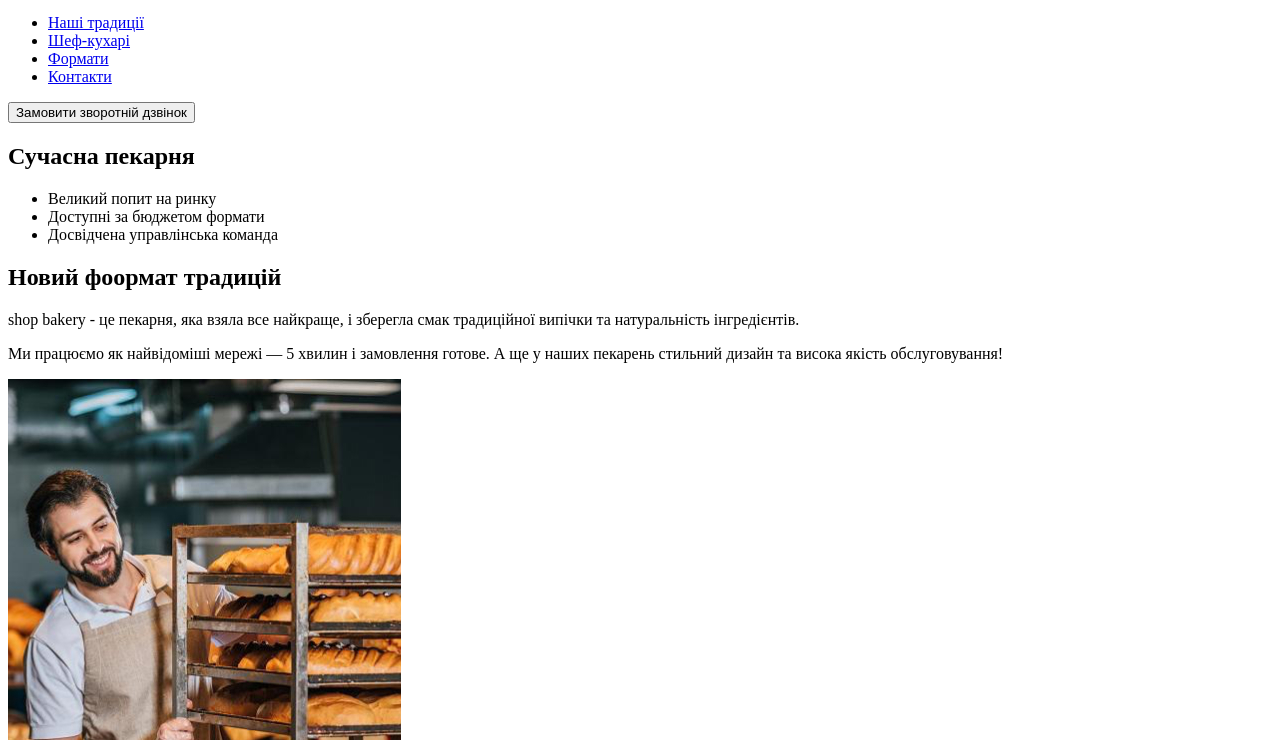
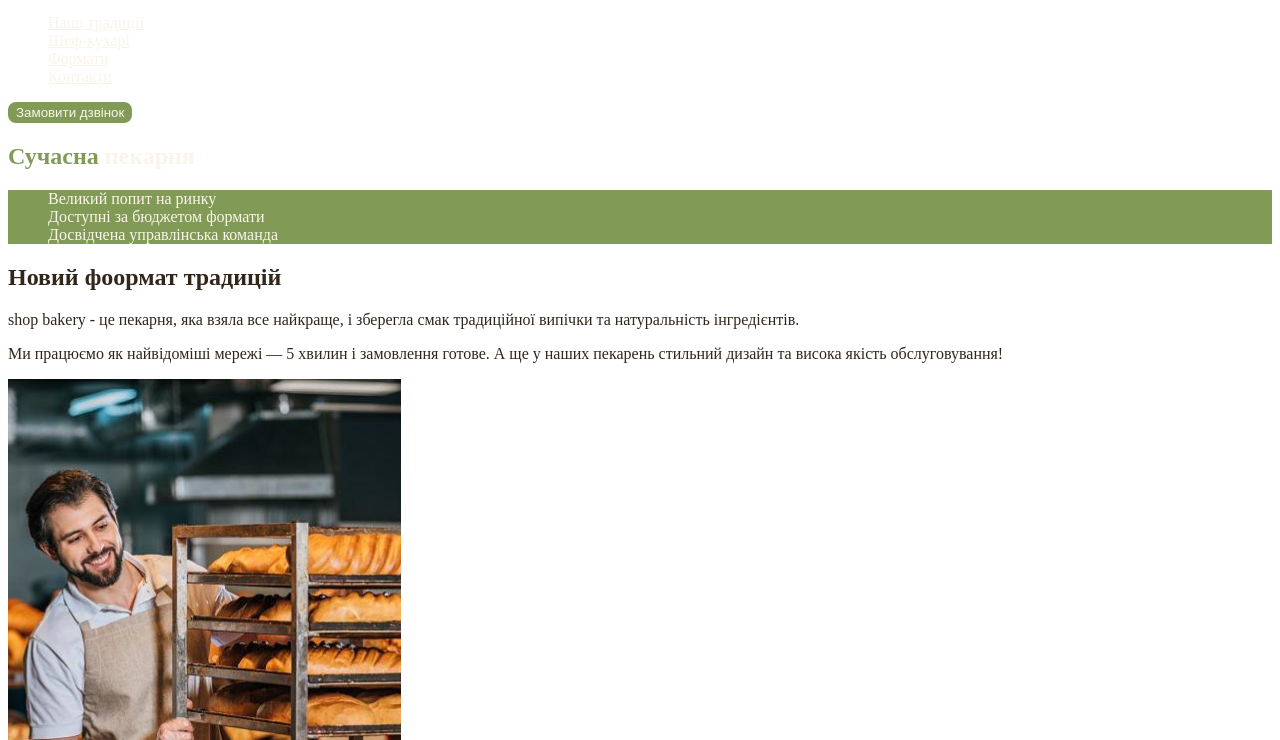
Before and after one commit to Fillip3505/test, a plain HTML site: page index.html in a window 1280 px wide. Shown: the part 60-800 px from the top of the page. Drawn offline with Linux system fonts and the light colour scheme.

Commit message:
Add CSS styles

```diff
--- /dev/null
+++ b/CSS/styles.css
@@ -0,0 +1,58 @@
+:root {
+    --color-primary-light: #FAF4EA;
+    --color-primary-dark: #31261A;
+    --color-brand-light: #819B57;
+    --color-brand-dark: #465929;
+}
+
+/* Base */
+body {
+    color: var(--color-primary-dark);
+}
+
+ul {
+    list-style-type: none;
+}
+
+
+/* Button-style */
+.button {
+    color: var(--color-primary-light);
+    border-radius: 8px;
+    border: 2px solid var(--color-brand-light);
+    background-color: var(--color-brand-light);
+    cursor: pointer;
+}
+
+.button:hover {
+    background-color: transparent;
+    color: var(--color-brand-dark);
+}
+
+/* Link-style */
+.link {
+    color: var(--color-primary-light);
+}
+
+.link:hover {
+    color: var(--color-brand-light);
+}
+
+/* Hero section */
+.hero-title {
+    color: var(--color-primary-light);
+}
+
+.hero-title .accent {
+    color: var(--color-brand-light);
+}
+
+/* Advantages section */
+.advantages-list {
+    color: var(--color-primary-light);
+    background-color: var(--color-brand-light);
+}
+
+.section-title .accent {
+    color: var(--color-brand-dark);
+}
--- a/index.html
+++ b/index.html
@@ -4,6 +4,7 @@
     <meta charset="UTF-8" />
     <meta name="viewport" content="width=device-width, initial-scale=1.0" />
     <title>Сучасна пекарня</title>
+    <link rel="stylesheet" href="./CSS/styles.css" />
   </head>
   <body>
     <header>
@@ -12,25 +13,25 @@
           <img src="./imgs/logo.svg" alt="Лого" />
         </a>
         <ul>
-          <li><a href="#traditions-section">Наші традиції</a></li>
-          <li><a href="#cookers-section">Шеф-кухарі</a></li>
-          <li><a href="#formats-section">Формати</a></li>
-          <li><a href="#contacts-section">Контакти</a></li>
+          <li><a class="link" href="#traditions-section">Наші традиції</a></li>
+          <li><a class="link" href="#cookers-section">Шеф-кухарі</a></li>
+          <li><a class="link" href="#formats-section">Формати</a></li>
+          <li><a class="link" href="#contacts-section">Контакти</a></li>
         </ul>
       </nav>
-      <button type="button">Замовити зворотній дзвінок</button>
+      <button class="button" type="button">Замовити дзвінок</button>
     </header>
     <main>
       <section>
-        <h1>Сучасна пекарня</h1>
+        <h1 class="hero-title"><span class="accent">Сучасна</span> пекарня</h1>
       </section>
       <section id="traditions-section">
-        <ul>
+        <ul class="advantages-list">
           <li>Великий попит на ринку</li>
           <li>Доступні за бюджетом формати</li>
           <li>Досвідчена управлінська команда</li>
         </ul>
-        <h2>Новий фоормат традицій</h2>
+        <h2 class="section-title">Новий фоормат традицій</h2>
         <p>
           <span>shop bakery</span> - це пекарня, яка взяла все найкраще, і
           зберегла смак традиційної випічки та натуральність інгредієнтів.
@@ -43,7 +44,9 @@
         <img src="./imgs/bakery-man.jpg" alt="Пікар" />
       </section>
       <section id="cookers-section">
-        <h2>Наші найкращі шеф-кухарі</h2>
+        <h2 class="section-title">
+          Наші найкращі <span class="accent">шеф-кухарі</span>
+        </h2>
         <ul>
           <li>
             <article>
@@ -67,7 +70,7 @@
         </ul>
       </section>
       <section id="formats-section">
-        <h2>Формати</h2>
+        <h2 class="section-title">Формати</h2>
         <ul>
           <li>
             <article>
@@ -87,7 +90,7 @@
         </ul>
       </section>
       <section id="contacts-section">
-        <h2>Приєднуйтеся до мережі пекарень</h2>
+        <h2 class="section-title">Приєднуйтеся до мережі пекарень</h2>
         <iframe
           src="https://www.google.com/maps/embed?pb=!1m18!1m12!1m3!1d2540.1640531314047!2d30.491233500000003!3d50.4566697!2m3!1f0!2f0!3f0!3m2!1i1024!2i768!4f13.1!3m3!1m2!1s0x40d4ce637bfe1717%3A0x5370c2254ad1b952!2z0YPQuy4g0KHQtdGH0LXQstGL0YUg0KHRgtGA0LXQu9GM0YbQvtCyLCA1NCwg0JrQuNC10LIsINCj0LrRgNCw0LjQvdCwLCAwMjAwMA!5e0!3m2!1sru!2suk!4v1699906369940!5m2!1sru!2suk"
           width="603"
```
